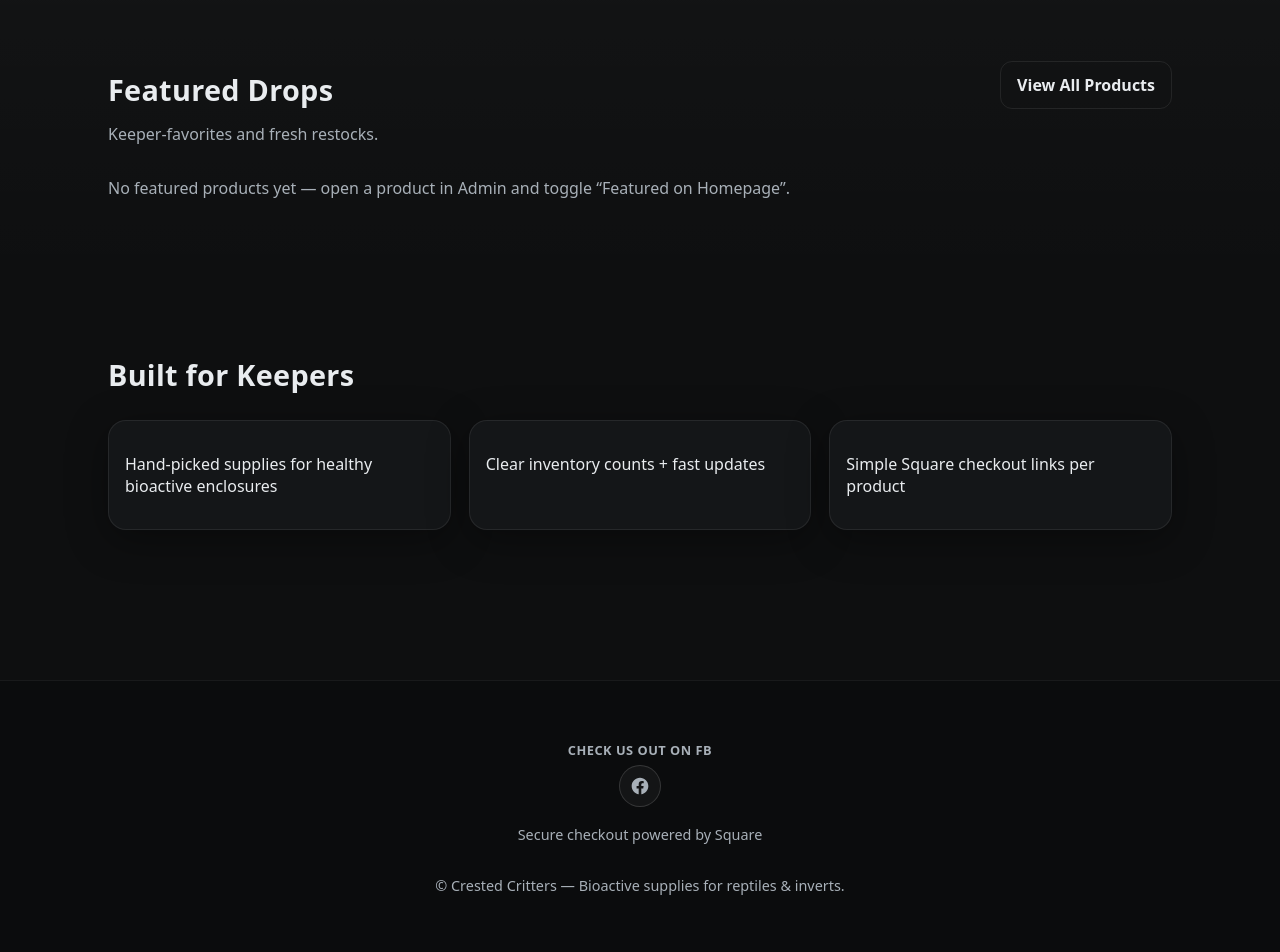
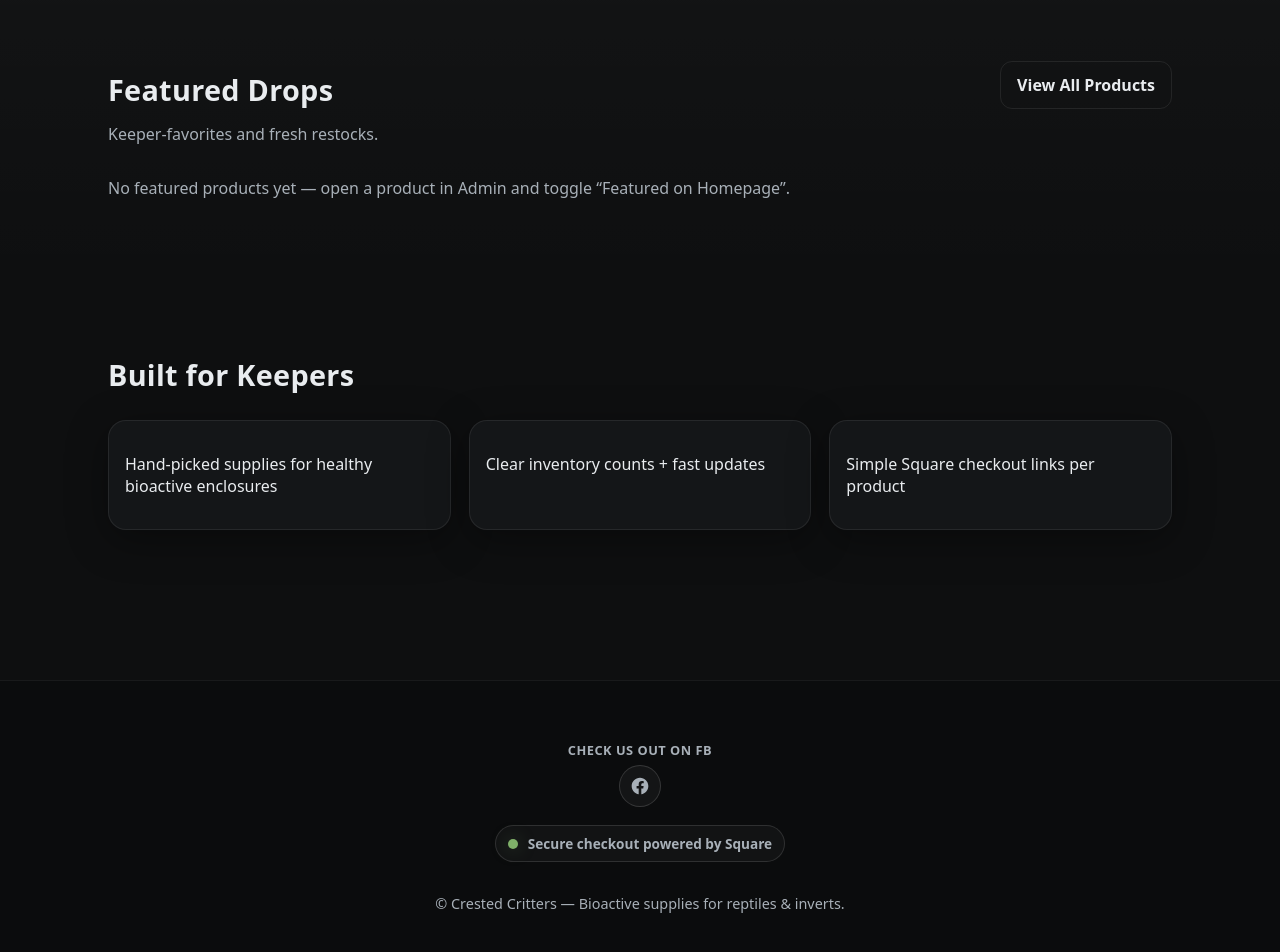
Before and after one commit to coxusw/CrestedCritters, a Jekyll site: the page built from index.html, in a window 1280 px wide and 1400 px high, scrolled down 637 px. Shown: the part 412-1364 px from the top of the window. Built offline with Jekyll 4.4.1, drawn with Linux system fonts in a browser that asks for light colours.

Commit message:
Update style.css

```diff
--- a/assets/css/style.css
+++ b/assets/css/style.css
@@ -433,3 +433,24 @@ img{max-width:100%;display:block}
   color:white;
   transform:translateY(-3px);
 }
+/* Micro trust badge */
+.trust-badge{
+  display:inline-flex;
+  align-items:center;
+  gap:10px;
+  padding:8px 12px;
+  border-radius:999px;
+  border:1px solid rgba(255,255,255,0.12);
+  background: rgba(255,255,255,0.03);
+  color: var(--muted);
+  font-weight: 900;
+  font-size: .85rem;
+}
+
+.trust-dot{
+  width:10px;
+  height:10px;
+  border-radius:50%;
+  background: var(--accent);
+  box-shadow: 0 0 18px rgba(127,176,105,0.35);
+}
```
